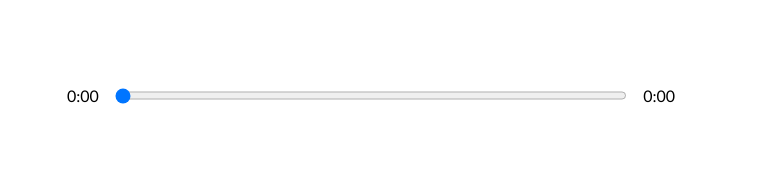
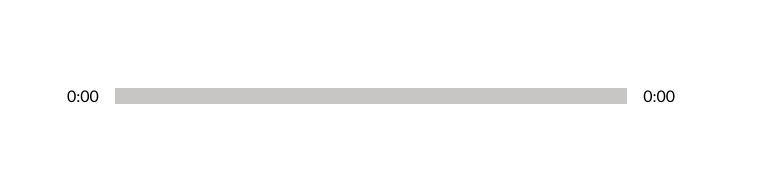
Before and after one commit to KaungKhantThar7777/Music-waves, a React (Create React App) app: page / in a window 1280 px wide. Shown: the part 490-661 px from the top of the page, without its empty margins (269-1042 px from the left). Built offline with nearby package versions, Linux system fonts and the light colour scheme.

Commit message:
Custimized input range slider

```diff
--- a/src/App.js
+++ b/src/App.js
@@ -13,6 +13,7 @@
   const [songInfo, setSongInfo] = useState({
     currentTime: 0,
     duration: 0,
+    animationPercentage: 0,
   });
   const [isLibraryOpen, setIsLibraryOpen] = useState(false);
 
@@ -22,10 +23,17 @@
   const updateTimeHandler = e => {
     const { currentTime, duration } = e.target;
 
+    const roundedCurrentTime = Math.round(currentTime);
+    const roundedDuration = Math.round(duration);
+    const animationPercentage = Math.round(
+      (roundedCurrentTime / roundedDuration) * 100
+    );
+
     setSongInfo({
       ...songInfo,
       currentTime,
       duration,
+      animationPercentage,
     });
   };
 
--- a/src/components/LibrarySong.jsx
+++ b/src/components/LibrarySong.jsx
@@ -10,6 +10,7 @@
 }) => {
   const { cover, name, artist } = song;
   const selectSongHandler = () => {
+    audioRef.current.pause();
     setCurrentSong(song);
     playAudio(isPlaying, audioRef);
   };
--- a/src/components/Player.jsx
+++ b/src/components/Player.jsx
@@ -58,6 +58,13 @@
     <div className="player">
       <div className="time-control">
         <p>{formatTime(currentTime || 0)}</p>
+
+        <div
+          style={{
+            background: `linear-gradient(to right, ${currentSong.color[0]}, ${currentSong.color[1]})`,
+          }}
+          className="track"
+        >
           <input
             min={0}
             max={duration || 0}
@@ -65,6 +72,13 @@
             onChange={dragHandler}
             type="range"
           />
+          <div
+            className="animated-track"
+            style={{
+              transform: `translateX(${songInfo.animationPercentage}%)`,
+            }}
+          ></div>
+        </div>
         <p>{formatTime(duration || 0)}</p>
       </div>
       <div className="play-control">
--- a/src/styles/_nav.scss
+++ b/src/styles/_nav.scss
@@ -15,7 +15,7 @@
     border: 2px solid rgb(68, 68, 68);
     padding: 0.5rem;
     border-radius: 5px;
-    transition: all 0.2s ease;
+    transition: all 0.4s ease;
     &:hover {
       background-color: rgb(68, 68, 68);
       color: white;
--- a/src/styles/_player.scss
+++ b/src/styles/_player.scss
@@ -9,9 +9,12 @@
 .time-control {
   width: 50%;
   display: flex;
+  align-items: center;
   input {
     width: 100%;
-    padding: 1rem 0rem;
+    -webkit-appearance: none;
+    background-color: transparent;
+    cursor: pointer;
   }
   p {
     padding: 1rem;
@@ -28,3 +31,31 @@
     cursor: pointer;
   }
 }
+
+input[type="range"]:focus {
+  outline: none;
+}
+
+input[type="range"]::-webkit-slider-thumb {
+  -webkit-appearance: none;
+  height: 16px;
+  width: 16px;
+}
+
+.track {
+  width: 100%;
+  height: 1rem;
+
+  position: relative;
+  overflow: hidden;
+  .animated-track {
+    width: 100%;
+    height: 100%;
+    background-color: rgb(200, 197, 197);
+    position: absolute;
+    top: 0;
+    left: 0;
+    pointer-events: none;
+    transform: translateX(10%);
+  }
+}
```
Lines whose indentation alone changed are shown as unchanged.
